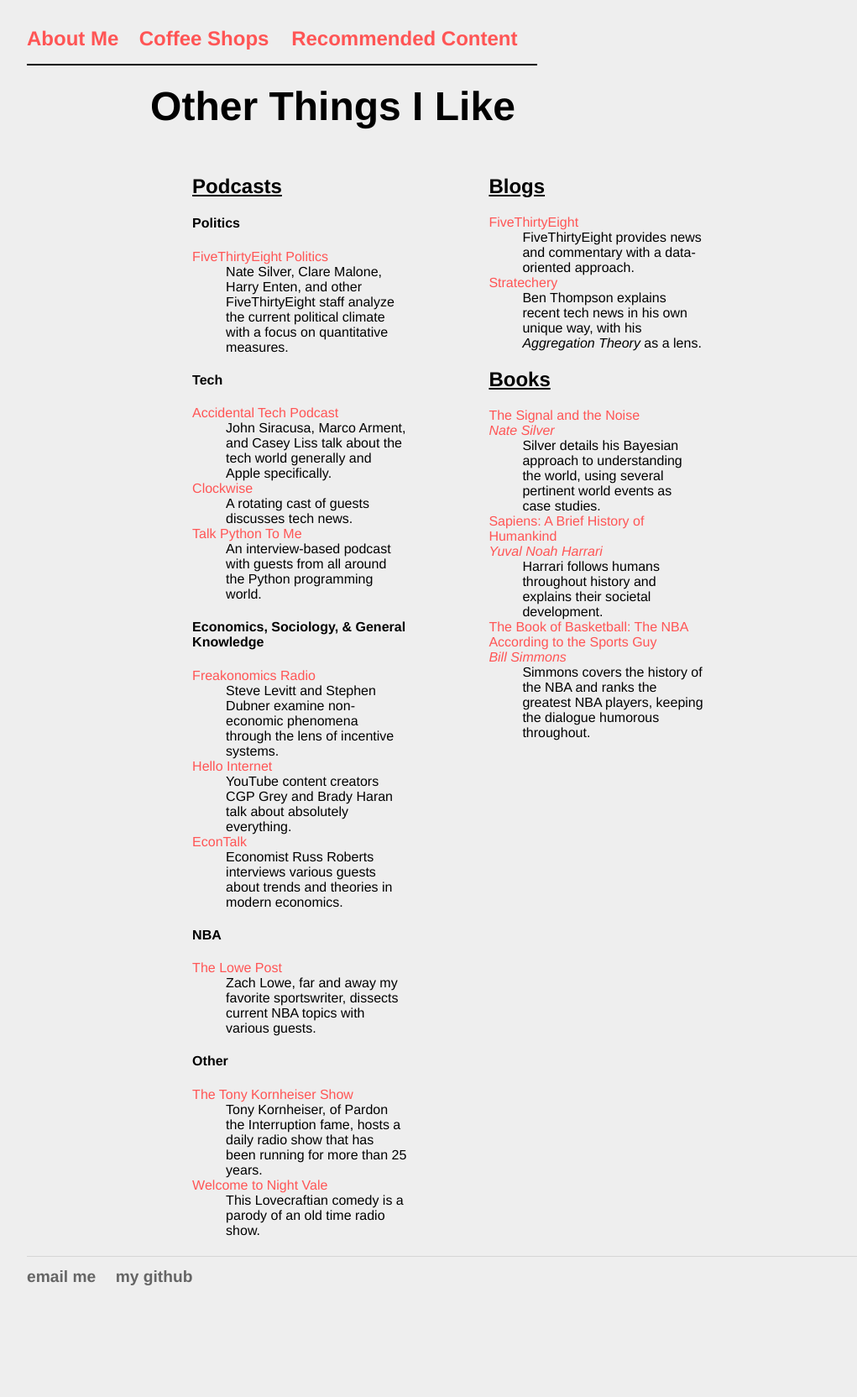
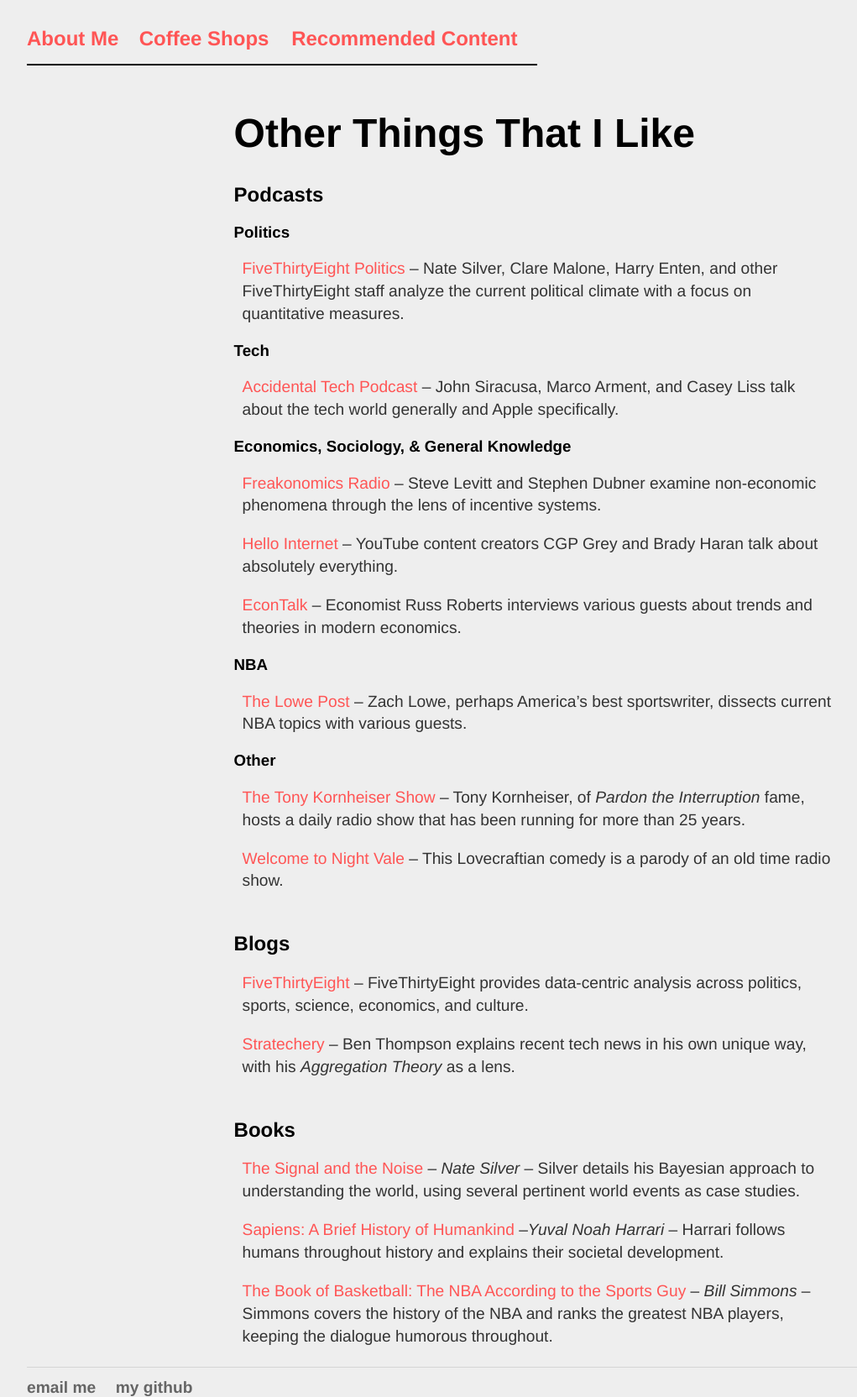
Before and after one commit to eswan18/ethanswan.com, a Jekyll site: the page built from rec_content.md, in a window 1280 px wide. Shown: the whole page at 84% size, without its empty margins (0-1021 px from the left). Built offline with Jekyll 4.4.1, drawn with Linux system fonts in a browser that asks for light colours; before the commit the page ends 1532 px from its top, so only the background shows below that.

Commit message:
cleaned formatting; edited rec_content

```diff
--- /dev/null
+++ b/_layouts/rec_content.html
@@ -0,0 +1,6 @@
+---
+layout: default
+---
+<div class="content">
+    {{ content }}
+</div>
--- a/css/main.css
+++ b/css/main.css
@@ -55,16 +55,20 @@
 /* Content-dividing Table */
 /**************************/
 td.left_content {
-    width: 10%;
+    width: 20%;
 }
 td.middle_content {
-    width: 50%;
+    width: 60%;
 }
 td.right_content {
-    width: 25%;
+    width: 20%;
 }
 td {
     vertical-align: top;
+}
+
+td.left_rec_content, td.right_rec_content {
+    width: 10%;
 }
 
 /*********************/
--- a/rec_content.md
+++ b/rec_content.md
@@ -1,83 +1,57 @@
 ---
-layout: default
+layout: rec_content
 title: Ethan Swan - Recommended Content
 ---
-<div class="blurb">
-	<h1 class="page_header">Other Things I Like</h1>
 
-	<div id="main_content">
-        <table>
-            <!-- Podcasts Column -->
-            <td id="recommended_podcasts" class="things_i_like_col">
-                <h2><u>Podcasts</u></h2>
-                <h4>Politics</h4>
-                <dl>
-                    <dt><a href="https://fivethirtyeight.com/tag/politics-podcast/">FiveThirtyEight Politics</a></dt>
-                    <dd>Nate Silver, Clare Malone, Harry Enten, and other FiveThirtyEight staff analyze the current political climate with a focus on quantitative measures.</dd>
-                </dl>
-                <h4>Tech</h4>
-                <dl>
-                    <dt><a href="http://atp.fm">Accidental Tech Podcast</a></dt>
-                    <dd>John Siracusa, Marco Arment, and Casey Liss talk about the tech world generally and Apple specifically.</dd>
-                    <dt><a href="https://www.relay.fm/clockwise">Clockwise</a></dt>
-                    <dd>A rotating cast of guests discusses tech news.</dd>
-                    <dt><a href="https://talkpython.fm/">Talk Python To Me</a></dt>
-                    <dd>An interview-based podcast with guests from all around the Python programming world.</dd>
-                </dl>
-                <h4>Economics, Sociology, & General Knowledge</h4>
-                <dl>
-                    <dt><a href="http://freakonomics.com/archive/">Freakonomics Radio</a></dt>
-                    <dd>Steve Levitt and Stephen Dubner examine non-economic phenomena through the lens of incentive systems.</dd>
-                    <dt><a href="http://www.hellointernet.fm/">Hello Internet</a></dt>
-                    <dd>YouTube content creators CGP Grey and Brady Haran talk about absolutely everything.</dd>
-                    <dt><a href="http://www.econtalk.org/">EconTalk</a></dt>
-                    <dd>Economist Russ Roberts interviews various guests about trends and theories in modern economics.</dd>
-                </dl>
-                <h4>NBA</h4>
-                <dl>
-                    <dt><a href="http://www.espn.com/espnradio/podcast/archive/_/id/10528553">The Lowe Post</a></dt>
-                    <dd>Zach Lowe, far and away my favorite sportswriter, dissects current NBA topics with various guests.</dd>
-                </dl>
-                <h4>Other</h4>
-                <dl>
-                    <dt><a href="http://www.tonykornheisershow.com">The Tony Kornheiser Show</a></dt>
-                    <dd>Tony Kornheiser, of Pardon the Interruption fame, hosts a daily radio show that has been running for more than 25 years.</dd>
-                    <dt><a href="http://www.welcometonightvale.com">Welcome to Night Vale</a></dt>
-                    <dd>This Lovecraftian comedy is a parody of an old time radio show.</dd>
-                </dl>
-            </td>
+# Other Things That I Like
 
-            <!-- Blogs Column -->
-            <td id="recommended_blogs_and_books" class="things_i_like_col">
-                <h2><u>Blogs</u></h2>
-                <dl>
-                    <dt><a href="http://www.fivethirtyeight.com">FiveThirtyEight</a></dt>
-                    <dd>FiveThirtyEight provides news and commentary with a data-oriented approach.</dd>
-                    <dt><a href="https://stratechery.com">Stratechery</a></dt>
-                    <dd>Ben Thompson explains recent tech news in his own unique way, with his <em>Aggregation Theory</em> as a lens.</dd>
-                </dl>
 
-                <h2><u>Books</u></h2>
-                <dl>
-                    <dt><a href="https://en.wikipedia.org/wiki/The_Signal_and_the_Noise">
-                        The Signal and the Noise<br>
-                        <em>Nate Silver</em>
-                    </a></dt>
-                    <dd>Silver details his Bayesian approach to understanding the world, using several pertinent world events as case studies.</dd>
-                    <dt><a href="https://en.wikipedia.org/wiki/Sapiens:_A_Brief_History_of_Humankind">
-                        Sapiens: A Brief History of Humankind<br>
-                        <em>Yuval Noah Harrari</em>
-                    </a></dt>
-                    <dd>Harrari follows humans throughout history and explains their societal development.</dd>
-                    <dt><a href="https://en.wikipedia.org/wiki/The_Book_of_Basketball">
-                        The Book of Basketball: The NBA According to the Sports Guy<br>
-                        <em>Bill Simmons</em>
-                    </a></dt>
-                    <dd>Simmons covers the history of the NBA and ranks the greatest NBA players, keeping the dialogue humorous throughout.</dd>
-                </dl>
-            </td>
-        </table>
-    </div>
+## Podcasts
+### Politics
+[FiveThirtyEight Politics](https://fivethirtyeight.com/tag/politics-podcast/)
+-- Nate Silver, Clare Malone, Harry Enten, and other FiveThirtyEight staff analyze the current political climate with a focus on quantitative measures.
 
-</div>
-<!-- /.blurb -->
+### Tech
+[Accidental Tech Podcast](http://atp.fm)
+-- John Siracusa, Marco Arment, and Casey Liss talk about the tech world generally and Apple specifically.
+
+### Economics, Sociology, & General Knowledge
+[Freakonomics Radio](http://freakonomics.com/archive/)
+-- Steve Levitt and Stephen Dubner examine non-economic phenomena through the lens of incentive systems.
+
+[Hello Internet](http://www.hellointernet.fm/)
+-- YouTube content creators CGP Grey and Brady Haran talk about absolutely everything.
+
+[EconTalk](http://www.econtalk.org/)
+-- Economist Russ Roberts interviews various guests about trends and theories in modern economics.
+
+### NBA
+[The Lowe Post](http://www.espn.com/espnradio/podcast/archive/_/id/10528553)
+-- Zach Lowe, perhaps America's best sportswriter, dissects current NBA topics with various guests.
+
+### Other
+[The Tony Kornheiser Show](http://www.tonykornheisershow.com)
+-- Tony Kornheiser, of *Pardon the Interruption* fame, hosts a daily radio show that has been running for more than 25 years.
+
+[Welcome to Night Vale](http://www.welcometonightvale.com)
+-- This Lovecraftian comedy is a parody of an old time radio show.
+<br><br>
+
+
+## Blogs
+[FiveThirtyEight](http://www.fivethirtyeight.com)
+-- FiveThirtyEight provides data-centric analysis across politics, sports, science, economics, and culture.
+
+[Stratechery](https://stratechery.com)
+-- Ben Thompson explains recent tech news in his own unique way, with his *Aggregation Theory* as a lens.
+<br><br>
+
+## Books
+[The Signal and the Noise](https://en.wikipedia.org/wiki/The_Signal_and_the_Noise") -- *Nate Silver*
+-- Silver details his Bayesian approach to understanding the world, using several pertinent world events as case studies.
+
+[Sapiens: A Brief History of Humankind](https://en.wikipedia.org/wiki/Sapiens:_A_Brief_History_of_Humankind) --*Yuval Noah Harrari*
+-- Harrari follows humans throughout history and explains their societal development.
+
+[The Book of Basketball: The NBA According to the Sports Guy](https://en.wikipedia.org/wiki/The_Book_of_Basketball) -- *Bill Simmons*
+-- Simmons covers the history of the NBA and ranks the greatest NBA players, keeping the dialogue humorous throughout.
```
